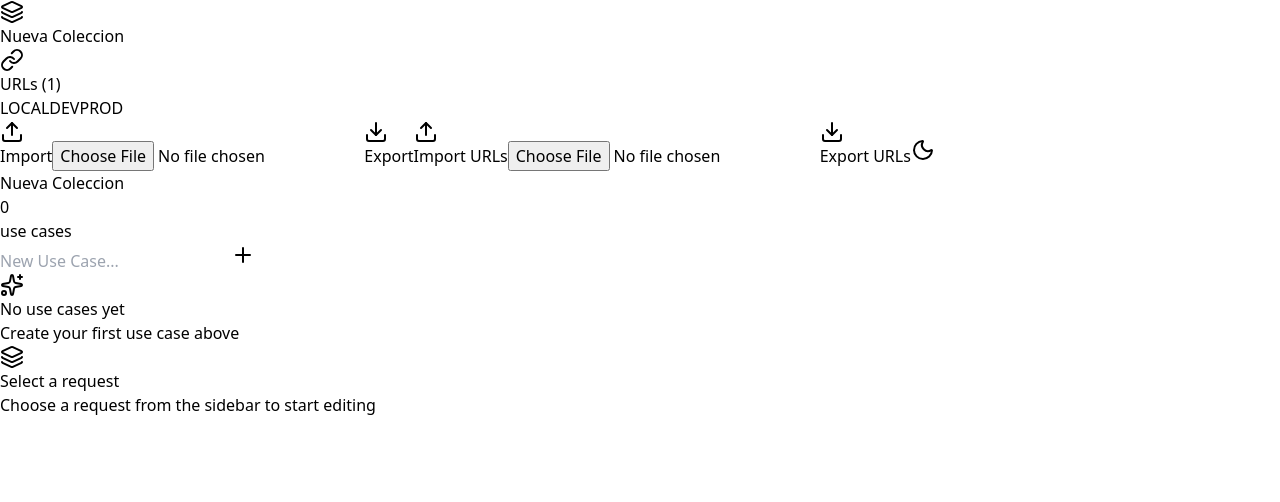
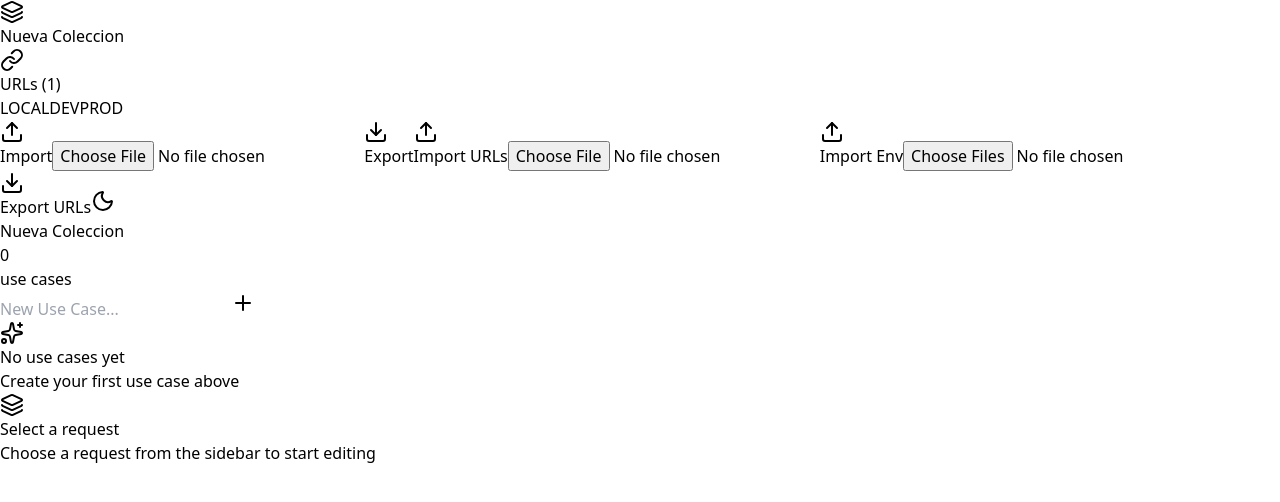
Before and after one commit to alegonzalezz/collection_integration, a React (Vite) app: page / in a window 1280 px wide. Shown: the top 502 px of the page. Built offline with nearby package versions, Linux system fonts and the light colour scheme.

Commit message:
Add multi-file environment import - select multiple .environment.json files at once

```diff
--- a/src/App.jsx
+++ b/src/App.jsx
@@ -15,6 +15,7 @@ function App() {
   const collectionInputRef = useRef(null)
   const environmentInputRef = useRef(null)
   const urlsInputRef = useRef(null)
+  const envFilesInputRef = useRef(null)
 
   const handleAddUseCase = (name) => {
     setCollection(prev => ({
@@ -251,51 +252,53 @@ function App() {
   }
 
   const handleImportEnvironment = (event) => {
-    const file = event.target.files[0]
-    if (!file) return
+    const files = event.target.files
+    if (!files || files.length === 0) return
 
-    if (!file.name.endsWith('.json')) {
-      setImportError('Por favor selecciona un archivo JSON')
-      return
-    }
+    const processFiles = (fileList) => {
+      const currentUrls = collection.info?.urls || []
+      const urlsMap = {}
+
+      currentUrls.forEach(url => {
+        urlsMap[url.name] = { ...url }
+      })
+
+      Array.from(fileList).forEach(file => {
+        if (!file.name.endsWith('.json')) return
 
         const reader = new FileReader()
         reader.onload = (e) => {
           try {
             const envData = JSON.parse(e.target.result)
 
-        if (!isEnvironmentFile(envData)) {
-          setImportError('El archivo no parece ser un environment válido de Postman')
-          event.target.value = ''
-          return
+            if (!isEnvironmentFile(envData)) return
+
+            const envName = envData.name
+            if (!['local', 'dev', 'prod'].includes(envName)) return
+
+            envData.values.forEach(v => {
+              if (urlsMap[v.key] && v.enabled) {
+                urlsMap[v.key][envName] = v.value
               }
-
-        const currentUrls = collection.info?.urls || []
-        const updatedUrls = currentUrls.map(url => {
-          const envVar = envData.values.find(v => v.key === url.name)
-          if (envVar && envVar.enabled) {
-            const envName = envData.name
-            return { ...url, [envName]: envVar.value }
-          }
-          return url
             })
 
+            const updatedUrls = Object.values(urlsMap)
             setCollection(prev => ({
               ...prev,
               info: { ...prev.info, urls: updatedUrls }
             }))
 
             setImportError(null)
-        event.target.value = ''
           } catch (error) {
-        console.error('Error importing environment:', error)
-        setImportError('Error al importar el environment.')
+            console.error('Error processing environment file:', error)
           }
         }
-    reader.onerror = () => {
-      setImportError('Error al leer el archivo')
+        reader.readAsText(file)
+      })
     }
-    reader.readAsText(file)
+
+    processFiles(files)
+    event.target.value = ''
   }
 
   const handleUpdateUrls = (urls) => {
@@ -397,6 +400,24 @@ function App() {
             className="hidden"
           />
 
+          {/* Import Env Files */}
+          <button
+            onClick={() => envFilesInputRef.current?.click()}
+            className={`inline-flex items-center gap-2 px-4 py-2.5 rounded-xl text-sm font-medium transition-all duration-300 hover:scale-105 ${darkMode ? 'bg-emerald-600 text-white hover:bg-emerald-500' : 'bg-emerald-500 text-white hover:bg-emerald-600'}`}
+            title="Import Env Files (select multiple)"
+          >
+            <Upload className="w-4 h-4" />
+            <span className="hidden sm:inline">Import Env</span>
+          </button>
+          <input
+            ref={envFilesInputRef}
+            type="file"
+            accept=".json"
+            onChange={handleImportEnvironment}
+            className="hidden"
+            multiple
+          />
+
           {/* Export URLs */}
           <button
             onClick={handleExportUrls}
```
Lines whose indentation alone changed are shown as unchanged.
